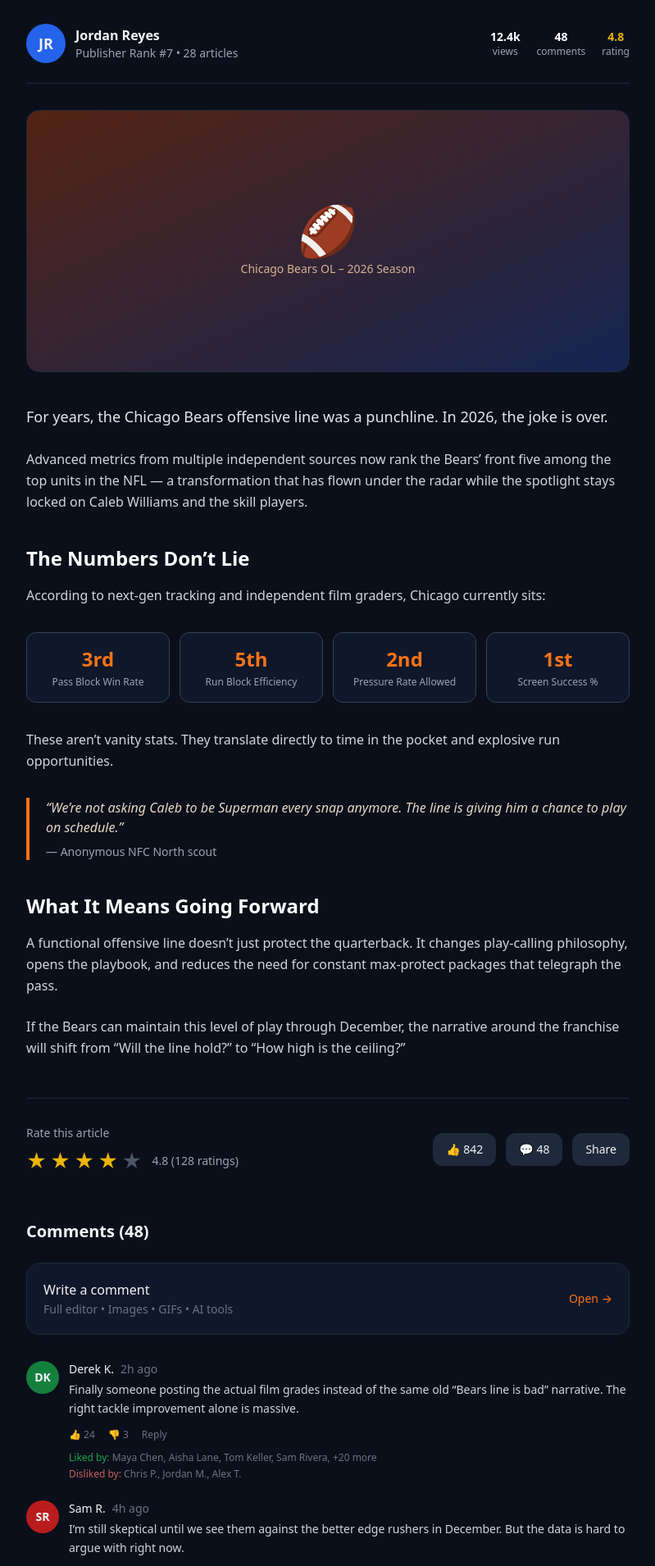
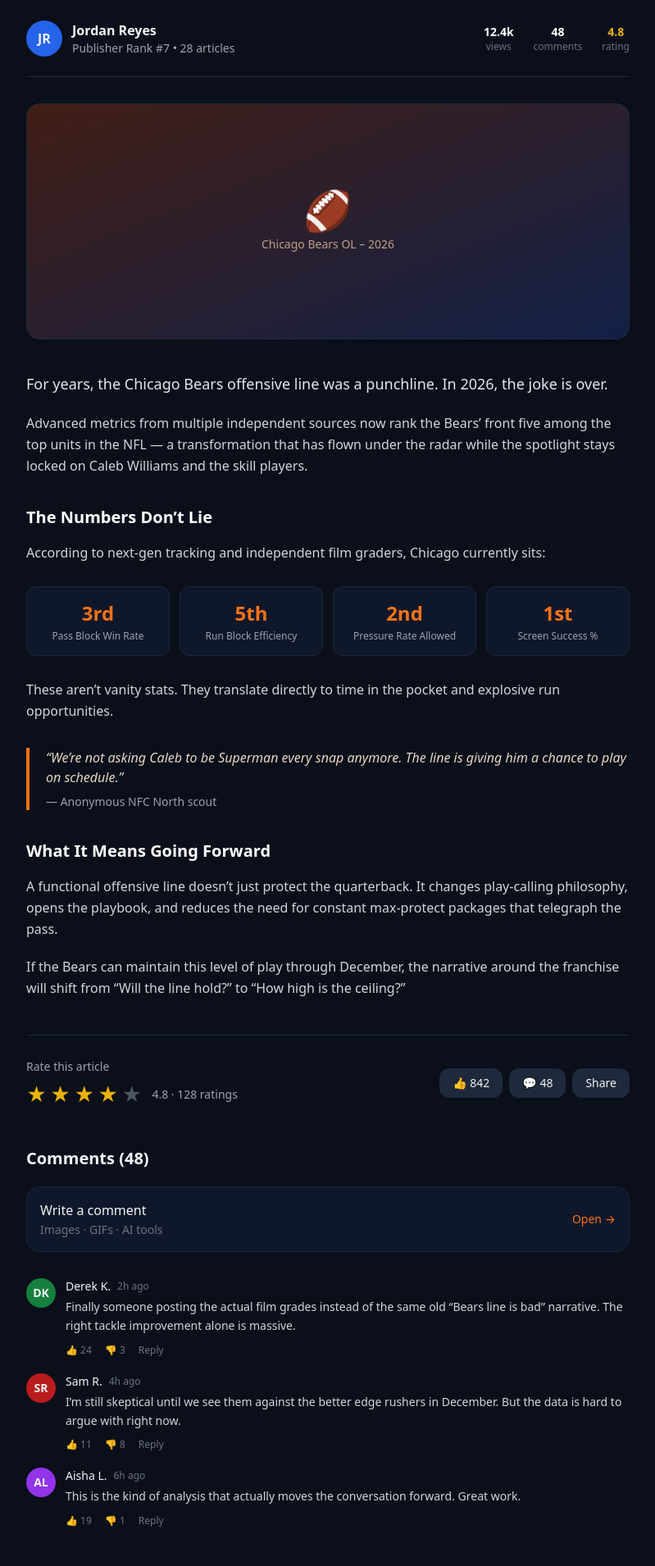
Before and after one commit to sheado44/-4, a Next.js app: page /article/1 in a window 1280 px wide. Shown: the part 224-2134 px from the top of the page at 82% size, without its empty margins (240-1039 px from the left). Built offline with nearby package versions, Linux system fonts and the light colour scheme.

Commit message:
Refactor article page layout and styles

```diff
--- a/src/app/article/[id]/page.tsx
+++ b/src/app/article/[id]/page.tsx
@@ -10,13 +10,13 @@
   return (
     <main className="max-w-3xl mx-auto px-4 py-10">
       {/* Meta */}
-      <div className="flex flex-wrap items-center gap-2 text-sm text-gray-400 mb-5">
+      <div className="flex flex-wrap items-center gap-2 text-sm text-gray-400 mb-4">
         <span className="bg-forge-accent/15 text-forge-accent px-2.5 py-1 rounded-md font-semibold">
           #1 Sports
         </span>
         <span className="bg-forge-800 px-2.5 py-1 rounded-md">NFL</span>
         <span className="text-yellow-500 font-medium">★ 4.8</span>
-        <span>•</span>
+        <span className="text-gray-600">•</span>
         <span>Aug 12, 2026</span>
       </div>
 
@@ -28,7 +28,7 @@
       {/* Author + Stats */}
       <div className="flex flex-col sm:flex-row sm:items-center justify-between gap-4 mb-8 pb-6 border-b border-forge-800">
         <Link href="/profile" className="flex items-center gap-3 group">
-          <div className="w-12 h-12 rounded-full bg-blue-600 flex items-center justify-center font-bold text-lg">
+          <div className="w-11 h-11 rounded-full bg-blue-600 flex items-center justify-center font-bold">
             JR
           </div>
           <div>
@@ -41,49 +41,49 @@
           </div>
         </Link>
 
-        <div className="flex items-center gap-5 text-sm text-gray-400">
+        <div className="flex items-center gap-6 text-sm">
           <div className="text-center">
             <div className="font-semibold text-white">12.4k</div>
-            <div className="text-xs">views</div>
+            <div className="text-xs text-gray-500">views</div>
           </div>
           <div className="text-center">
             <div className="font-semibold text-white">48</div>
-            <div className="text-xs">comments</div>
+            <div className="text-xs text-gray-500">comments</div>
           </div>
           <div className="text-center">
             <div className="font-semibold text-yellow-500">4.8</div>
-            <div className="text-xs">rating</div>
+            <div className="text-xs text-gray-500">rating</div>
           </div>
         </div>
       </div>
 
       {/* Featured Image */}
-      <div className="w-full h-64 md:h-80 rounded-2xl bg-gradient-to-br from-orange-700/40 to-blue-900/50 mb-10 flex items-center justify-center border border-forge-800">
+      <div className="w-full h-56 md:h-72 rounded-2xl bg-gradient-to-br from-orange-700/30 to-blue-900/40 mb-10 flex items-center justify-center border border-forge-800">
         <div className="text-center">
-          <div className="text-6xl mb-2">🏈</div>
-          <div className="text-sm text-orange-200/80 font-medium">
-            Chicago Bears OL – 2026 Season
+          <div className="text-5xl mb-2">🏈</div>
+          <div className="text-sm text-orange-200/70 font-medium">
+            Chicago Bears OL – 2026
           </div>
         </div>
       </div>
 
       {/* Article Body */}
-      <article className="prose prose-invert max-w-none">
-        <p className="text-lg text-gray-200 leading-relaxed mb-6">
+      <article className="max-w-none">
+        <p className="text-lg text-gray-200 leading-relaxed mb-5">
           For years, the Chicago Bears offensive line was a punchline. In 2026, the joke is over.
         </p>
 
-        <p className="text-gray-300 leading-relaxed mb-6">
+        <p className="text-gray-300 leading-relaxed mb-5">
           Advanced metrics from multiple independent sources now rank the Bears’ front five among the top units in the NFL — a transformation that has flown under the radar while the spotlight stays locked on Caleb Williams and the skill players.
         </p>
 
-        <h2 className="text-2xl font-bold mt-10 mb-4 text-white">The Numbers Don’t Lie</h2>
+        <h2 className="text-xl font-bold mt-9 mb-4 text-white">The Numbers Don’t Lie</h2>
 
-        <p className="text-gray-300 leading-relaxed mb-6">
+        <p className="text-gray-300 leading-relaxed mb-5">
           According to next-gen tracking and independent film graders, Chicago currently sits:
         </p>
 
-        <div className="grid grid-cols-2 md:grid-cols-4 gap-3 my-8">
+        <div className="grid grid-cols-2 md:grid-cols-4 gap-3 my-7">
           {[
             { value: "3rd", label: "Pass Block Win Rate" },
             { value: "5th", label: "Run Block Efficiency" },
@@ -92,15 +92,15 @@
           ].map((stat) => (
             <div
               key={stat.label}
-              className="bg-forge-900 border border-forge-700 rounded-xl p-4 text-center"
+              className="bg-forge-900 border border-forge-800 rounded-xl p-4 text-center"
             >
               <div className="text-2xl font-bold text-forge-accent">{stat.value}</div>
-              <div className="text-xs text-gray-400 mt-1">{stat.label}</div>
+              <div className="text-xs text-gray-400 mt-1 leading-tight">{stat.label}</div>
             </div>
           ))}
         </div>
 
-        <p className="text-gray-300 leading-relaxed mb-6">
+        <p className="text-gray-300 leading-relaxed mb-5">
           These aren’t vanity stats. They translate directly to time in the pocket and explosive run opportunities.
         </p>
 
@@ -111,20 +111,20 @@
           </footer>
         </blockquote>
 
-        <h2 className="text-2xl font-bold mt-10 mb-4 text-white">What It Means Going Forward</h2>
+        <h2 className="text-xl font-bold mt-9 mb-4 text-white">What It Means Going Forward</h2>
 
-        <p className="text-gray-300 leading-relaxed mb-6">
+        <p className="text-gray-300 leading-relaxed mb-5">
           A functional offensive line doesn’t just protect the quarterback. It changes play-calling philosophy, opens the playbook, and reduces the need for constant max-protect packages that telegraph the pass.
         </p>
 
-        <p className="text-gray-300 leading-relaxed mb-6">
+        <p className="text-gray-300 leading-relaxed mb-5">
           If the Bears can maintain this level of play through December, the narrative around the franchise will shift from “Will the line hold?” to “How high is the ceiling?”
         </p>
       </article>
 
       {/* Rating + Actions */}
-      <div className="mt-12 pt-8 border-t border-forge-800">
-        <div className="flex flex-col sm:flex-row sm:items-center justify-between gap-6">
+      <div className="mt-11 pt-7 border-t border-forge-800">
+        <div className="flex flex-col sm:flex-row sm:items-center justify-between gap-5">
           <div>
             <p className="text-sm text-gray-400 mb-2">Rate this article</p>
             <div className="flex items-center gap-1 text-2xl text-yellow-500">
@@ -133,18 +133,18 @@
               <button className="hover:scale-110 transition">★</button>
               <button className="hover:scale-110 transition">★</button>
               <button className="hover:scale-110 transition text-gray-600">★</button>
-              <span className="text-sm text-gray-400 ml-2">4.8 (128 ratings)</span>
+              <span className="text-sm text-gray-400 ml-2">4.8 · 128 ratings</span>
             </div>
           </div>
 
-          <div className="flex items-center gap-3">
-            <button className="flex items-center gap-2 px-4 py-2.5 bg-forge-800 hover:bg-forge-700 rounded-xl text-sm transition">
+          <div className="flex items-center gap-2">
+            <button className="flex items-center gap-2 px-4 py-2 bg-forge-800 hover:bg-forge-700 rounded-xl text-sm transition">
               👍 842
             </button>
-            <button className="flex items-center gap-2 px-4 py-2.5 bg-forge-800 hover:bg-forge-700 rounded-xl text-sm transition">
+            <button className="flex items-center gap-2 px-4 py-2 bg-forge-800 hover:bg-forge-700 rounded-xl text-sm transition">
               💬 48
             </button>
-            <button className="flex items-center gap-2 px-4 py-2.5 bg-forge-800 hover:bg-forge-700 rounded-xl text-sm transition">
+            <button className="flex items-center gap-2 px-4 py-2 bg-forge-800 hover:bg-forge-700 rounded-xl text-sm transition">
               Share
             </button>
           </div>
@@ -152,15 +152,13 @@
       </div>
 
       {/* Comments */}
-      <section className="mt-14">
-        <div className="flex items-center justify-between mb-6">
-          <h3 className="text-xl font-bold">Comments (48)</h3>
-        </div>
+      <section className="mt-12">
+        <h3 className="text-xl font-bold mb-5">Comments (48)</h3>
 
         {/* Write Comment CTA */}
         <Link
           href="/article/1/comment"
-          className="block bg-forge-900 border border-forge-800 hover:border-forge-accent/50 rounded-2xl p-5 mb-8 transition group"
+          className="block bg-forge-900 border border-forge-800 hover:border-forge-accent/40 rounded-2xl p-4 mb-8 transition group"
         >
           <div className="flex items-center justify-between">
             <div>
@@ -168,7 +166,7 @@
                 Write a comment
               </div>
               <div className="text-sm text-gray-500 mt-0.5">
-                Full editor • Images • GIFs • AI tools
+                Images · GIFs · AI tools
               </div>
             </div>
             <div className="text-forge-accent text-sm font-medium">
@@ -177,8 +175,8 @@
           </div>
         </Link>
 
-        {/* Existing comments */}
-        <div className="space-y-6">
+        {/* Comments list */}
+        <div className="space-y-5">
           {[
             {
               initials: "DK",
@@ -191,8 +189,6 @@
               text: "Finally someone posting the actual film grades instead of the same old “Bears line is bad” narrative. The right tackle improvement alone is massive.",
               likes: 24,
               dislikes: 3,
-              likedBy: ["Maya Chen", "Aisha Lane", "Tom Keller", "Sam Rivera", "+20 more"],
-              dislikedBy: ["Chris P.", "Jordan M.", "Alex T."],
             },
             {
               initials: "SR",
@@ -205,8 +201,6 @@
               text: "I’m still skeptical until we see them against the better edge rushers in December. But the data is hard to argue with right now.",
               likes: 11,
               dislikes: 8,
-              likedBy: ["Jordan Reyes", "Derek K.", "Lisa M.", "+8 more"],
-              dislikedBy: ["Mike T.", "Chris P.", "Alex R.", "Sam K.", "+4 more"],
             },
             {
               initials: "AL",
@@ -219,63 +213,46 @@
               text: "This is the kind of analysis that actually moves the conversation forward. Great work.",
               likes: 19,
               dislikes: 1,
-              likedBy: ["Jordan Reyes", "Maya Chen", "Tom Keller", "Derek K.", "+15 more"],
-              dislikedBy: ["Anonymous"],
             },
           ].map((c) => (
             <div key={c.name} className="flex gap-3">
               <div
-                className={`w-10 h-10 rounded-full ${c.color} flex items-center justify-center text-sm font-bold shrink-0`}
+                className={`w-9 h-9 rounded-full ${c.color} flex items-center justify-center text-sm font-bold shrink-0`}
               >
                 {c.initials}
               </div>
-              <div className="flex-1">
+              <div className="flex-1 min-w-0">
                 <div className="flex items-center gap-2 text-sm mb-1">
                   <div className="relative group">
                     <Link
                       href="/profile"
-                      className="font-medium hover:text-forge-accent transition cursor-pointer"
+                      className="font-medium hover:text-forge-accent transition"
                     >
                       {c.name}
                     </Link>
-                    <div className="absolute bottom-full left-0 mb-2 hidden group-hover:block z-10">
-                      <div className="bg-forge-800 border border-forge-600 text-xs text-white px-3 py-2 rounded-lg whitespace-nowrap shadow-lg">
+                    <div className="absolute bottom-full left-0 mb-1.5 hidden group-hover:block z-10">
+                      <div className="bg-forge-800 border border-forge-700 text-xs text-white px-2.5 py-1.5 rounded-lg whitespace-nowrap shadow-lg">
                         <div>#{c.rank} Commenter</div>
-                        <div className={`mt-0.5 ${c.heatColor}`}>
-                          Heat: {c.heat}
-                        </div>
+                        <div className={c.heatColor}>Heat: {c.heat}</div>
                       </div>
                     </div>
                   </div>
-                  <span className="text-gray-500">{c.time}</span>
+                  <span className="text-gray-500 text-xs">{c.time}</span>
                 </div>
 
-                <p className="text-gray-300 text-sm leading-relaxed mb-3">{c.text}</p>
+                <p className="text-gray-300 text-sm leading-relaxed mb-2.5">
+                  {c.text}
+                </p>
 
-                <div className="flex flex-wrap items-center gap-4 text-xs text-gray-500">
-                  <button className="flex items-center gap-1.5 hover:text-green-400 transition">
-                    👍 {c.likes}
-                  </button>
-                  <button className="flex items-center gap-1.5 hover:text-red-400 transition">
-                    👎 {c.dislikes}
-                  </button>
+                <div className="flex items-center gap-4 text-xs text-gray-500">
+                  <button className="hover:text-green-400 transition">👍 {c.likes}</button>
+                  <button className="hover:text-red-400 transition">👎 {c.dislikes}</button>
                   <Link
                     href="/article/1/comment"
                     className="hover:text-forge-accent transition"
                   >
                     Reply
                   </Link>
-                </div>
-
-                <div className="mt-3 text-xs text-gray-500 space-y-1">
-                  <div>
-                    <span className="text-green-500/80">Liked by:</span>{" "}
-                    {c.likedBy.join(", ")}
-                  </div>
-                  <div>
-                    <span className="text-red-400/80">Disliked by:</span>{" "}
-                    {c.dislikedBy.join(", ")}
-                  </div>
                 </div>
               </div>
             </div>
```
